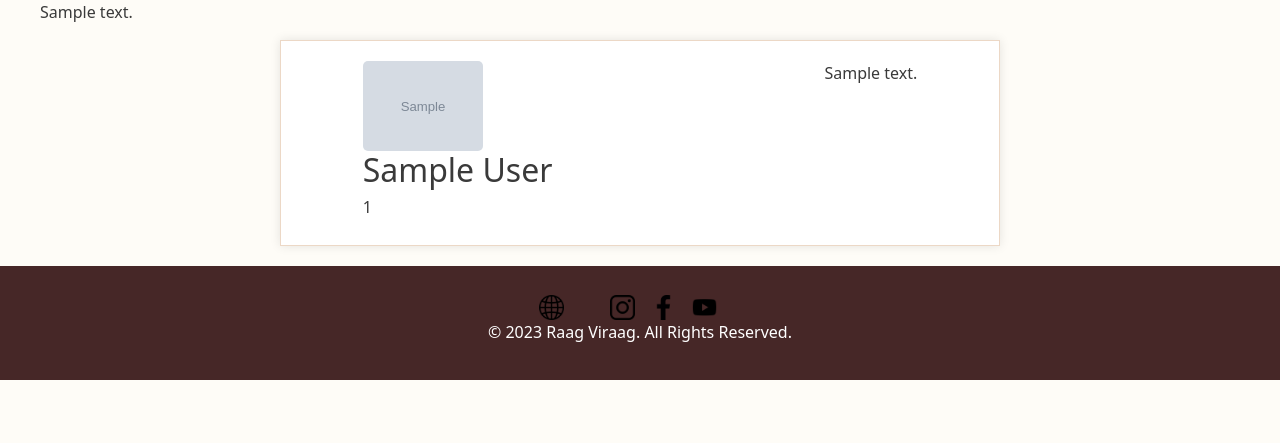
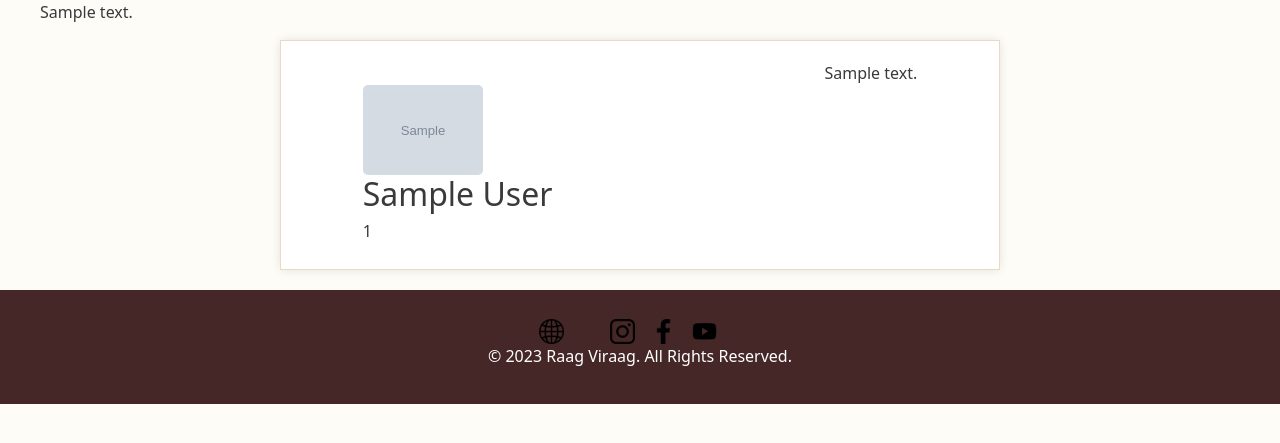
Before and after one commit to Devanshvora03/RaagViraag, a Django app: page /about/ in a window 1280 px wide. Shown: the part 329-772 px from the top of the page. Run offline with Django 4.2, Linux system fonts and the light colour scheme; data comes from the database, SQL or seed files in the repository; tables that the repository leaves empty hold one stand-in row (values such as "Sample post"); grey boxes marked "Sample" are stand-in pictures; some libraries are stand-ins or nearby versions.

Commit message:
[UPD] about.html changes for the card

```diff
--- a/templates/about.html
+++ b/templates/about.html
@@ -24,8 +24,8 @@
         <!-- Blog Post Cards Go Here -->
         <div class="w-60">
           {% for admin_info in admin_info_list %}
-            <div class="blog-post-card about_us_content">
-              <div>
+            <div class="blog-post-card about_us_content ">
+              <div class="mt-4">
                 {% if admin_info.profile %}
                 <img src="{{ admin_info.profile.url }}" alt="Admin Image" class="about_us_img">
                 {% endif %}
```
